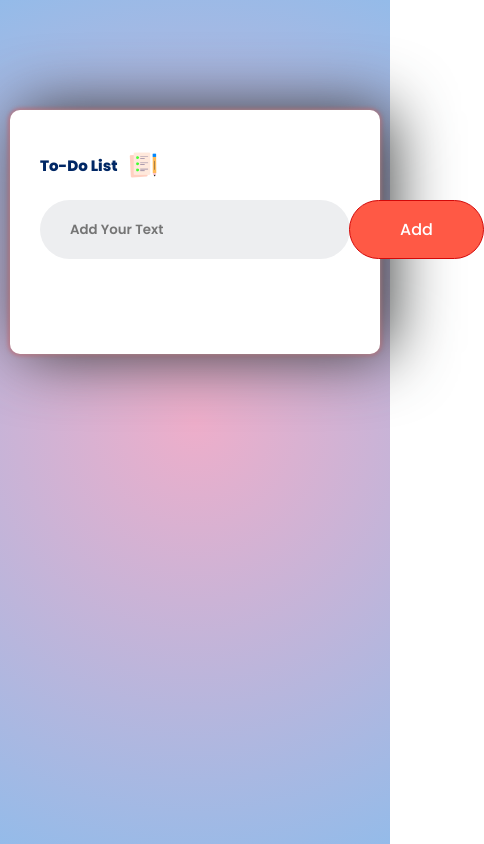
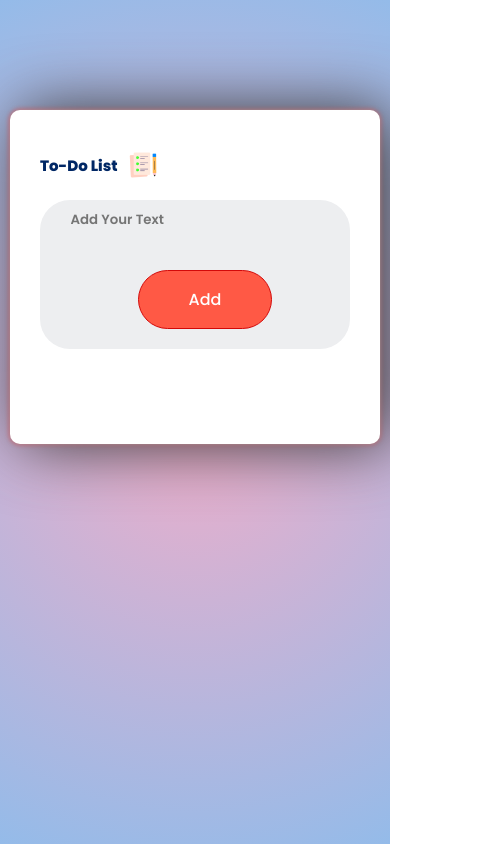
Before and after one commit to shindebhavika/to-do-list, a plain HTML site: page index.html in a window 390 px wide. Shown: the whole page, 484 px wide, since content can reach past the window. Drawn offline with Linux system fonts and the light colour scheme.

Commit message:
new added

```diff
--- a/index.html
+++ b/index.html
@@ -11,8 +11,8 @@
         <div class="todo-app">
             <h2>To-Do List <img src="icon.png" alt=""></h2>
             <div class="row">
-                <input type="text" id="input-box" placeholder="Add Your Text">
-                <button>Add</button>
+              <div>  <input type="text" id="input-box" placeholder="Add Your Text" autofocus></div>
+            <div>    <button>Add</button></div>
             </div>
             <ul id="list-container">
                 <!-- <li class="checked">  Task 1</li> -->
--- a/style.css
+++ b/style.css
@@ -57,6 +57,7 @@ background: radial-gradient(circle, rgba(238,174,202,1) 0%, rgba(148,187,233,1)
     border-radius: 30px;
     padding-left: 2rem;
     margin-bottom: 2.5rem;
+
 }
 
 input{
@@ -136,3 +137,21 @@ ul li span{
 ul li span:hover{
     background: #edeef0;
 }
+
+@media (max-width: 500px) {
+    .row{
+
+        background-color: #edeef0;
+        border-radius: 30px;
+        padding-left: 2rem;
+        flex-direction: column;
+    }
+
+    button{
+
+        padding: 1.6rem 5rem;
+     margin-top: 3rem;
+     margin-bottom: 2rem;
+
+    }
+  }
```
